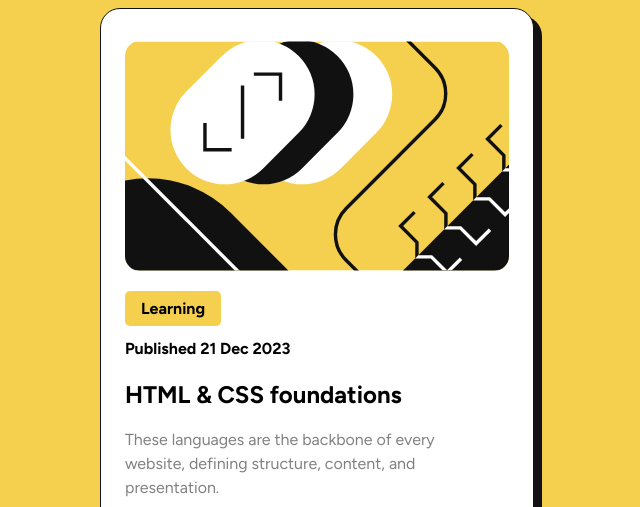
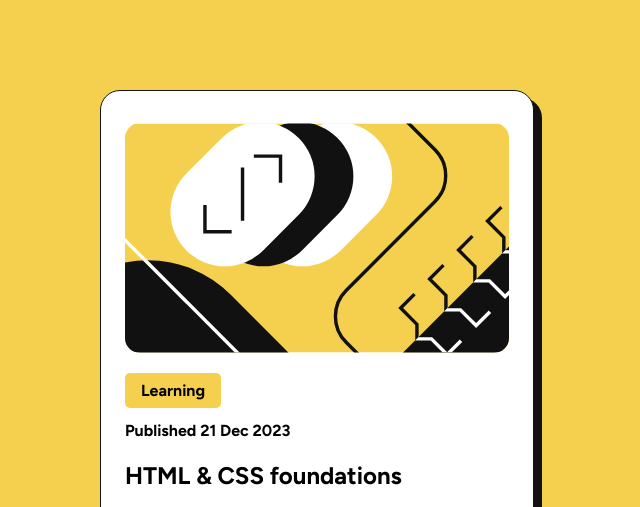
Before and after one commit to Szeri323/BlogPreviewCard_ForntendMentor, a plain HTML site: page index.html in a window 1280 px wide. Shown: the top 507 px of the page, without its empty margins (323-963 px from the left). Drawn offline with Linux system fonts and the light colour scheme.

Commit message:
center card div with css grid

```diff
--- a/style.css
+++ b/style.css
@@ -12,9 +12,15 @@
     --Black: hsl(0, 0%, 7%);
 }
 
+
+
 body {
+    margin: 0;
     font-family: 'Figtree', sans-serif;
     background-color: var(--Yellow);
+    display: grid;
+    place-items: center;
+    min-height: 100vh;
 }
 
 .card {
```
